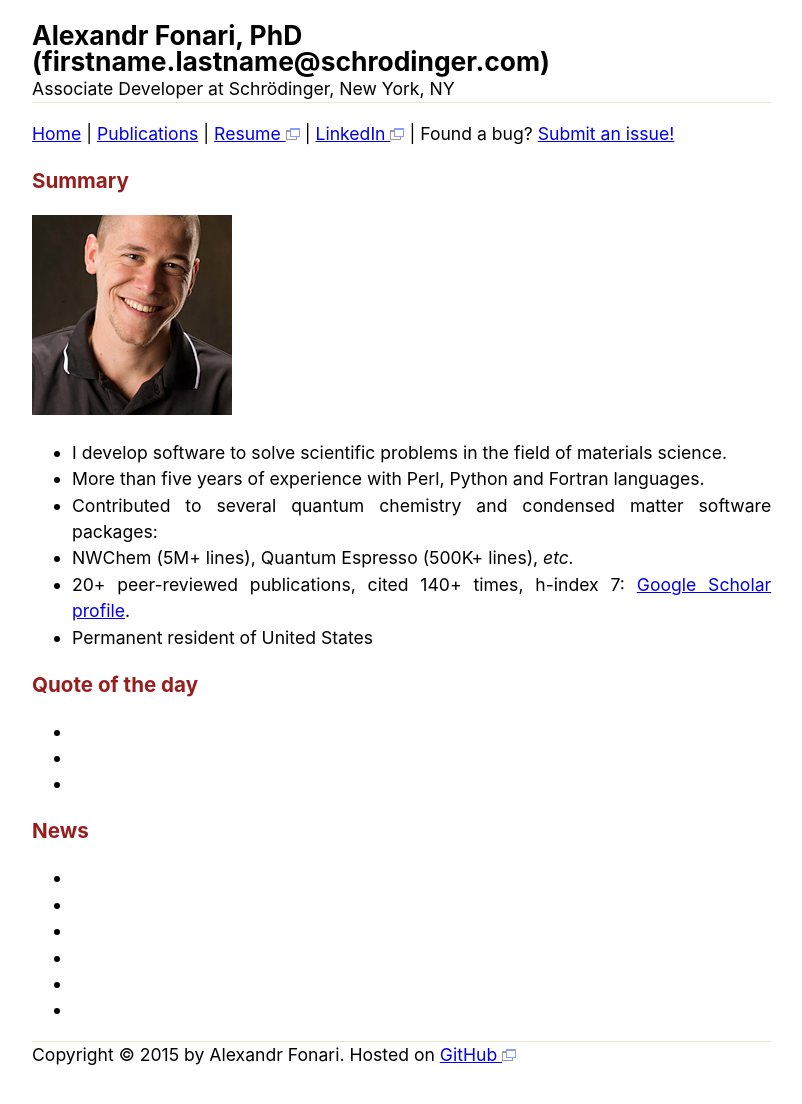
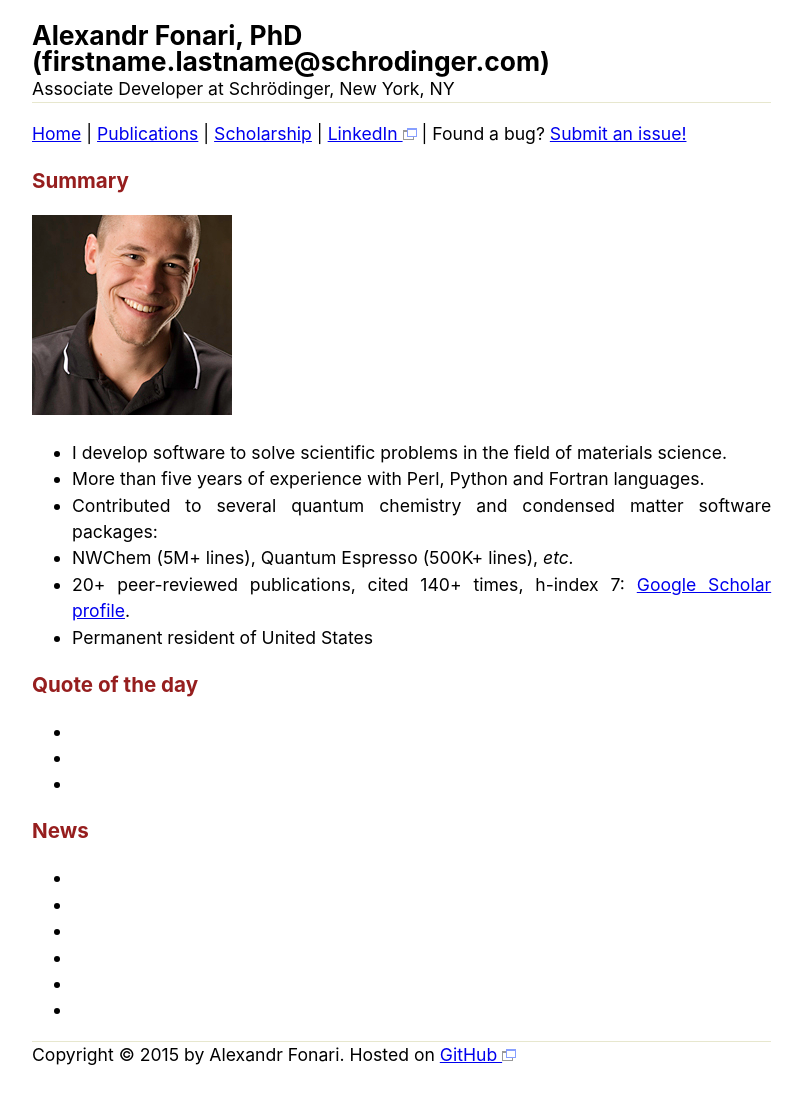
Before and after one commit to afonari/afonari.github.io, a Jekyll site: the page built from index.md, in a window 1280 px wide. Shown: the whole page, without its empty margins (56-858 px from the left). Built offline with Jekyll 4.4.1, drawn with Linux system fonts in a browser that asks for light colours; Markdown is read by kramdown in place of the engine named in the settings.

Commit message:
Update default.html

```diff
--- a/_layouts/default.html
+++ b/_layouts/default.html
@@ -16,7 +16,7 @@
 <p class="summary">Associate Developer at Schr&ouml;dinger, New York, NY
 </p>
 <div class="menu">
-  <a href="/">Home</a> | <a href="/publications.html">Publications</a>  | <a href="/afonari_resume.pdf" target="_blank"> Resume <img src="/new_window.png" alt="Will open in a new window" /></a> | <a href="https://www.linkedin.com/in/alexandrfonari" target="_blank">LinkedIn <img src="/new_window.png" alt="Will open in a new window" /></a> | Found a bug? <a href="https://github.com/alexandr-fonari/alexandr-fonari.github.com/issues/new">Submit an issue!</a>
+  <a href="/">Home</a> | <a href="/publications.html">Publications</a>  | <a href="/scholarship.html">Scholarship</a> | <a href="https://www.linkedin.com/in/alexandrfonari" target="_blank">LinkedIn <img src="/new_window.png" alt="Will open in a new window" /></a> | Found a bug? <a href="https://github.com/alexandr-fonari/alexandr-fonari.github.com/issues/new">Submit an issue!</a>
 </div>
 
 {{ content }}
```
